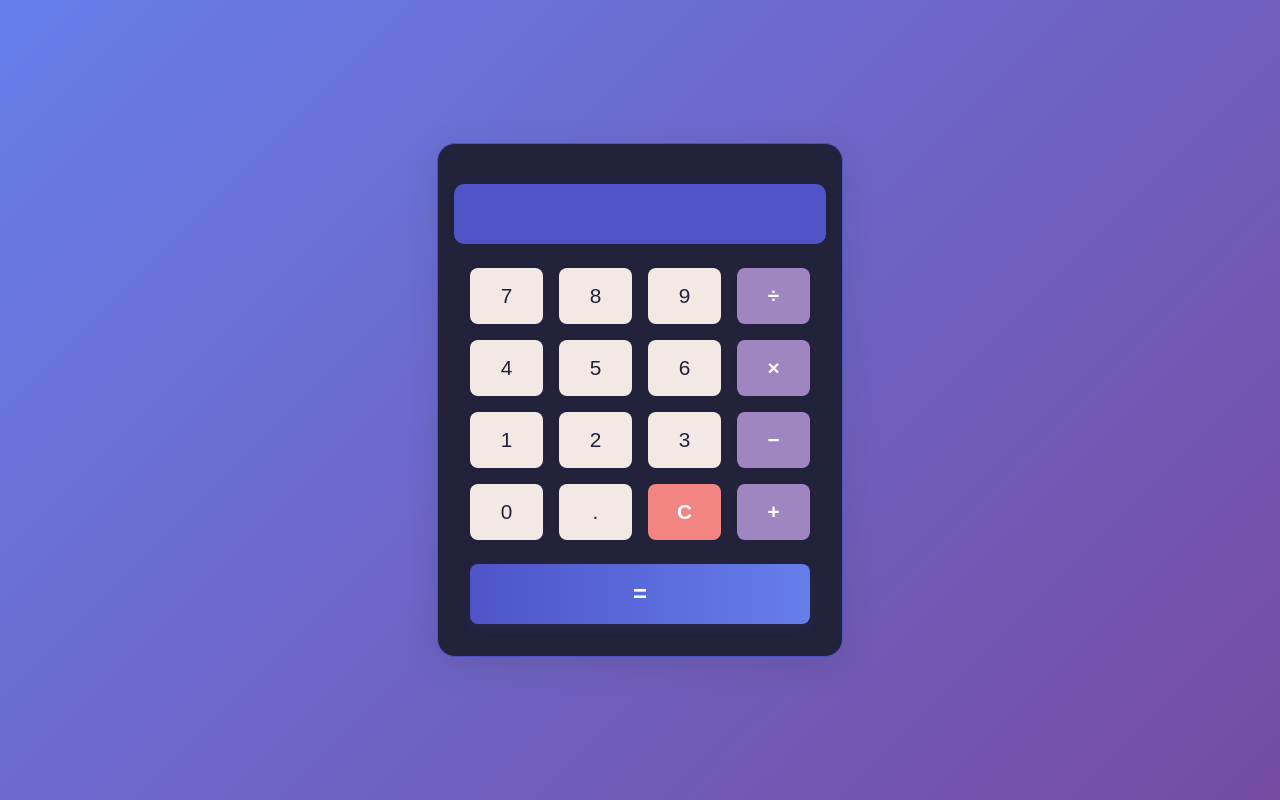
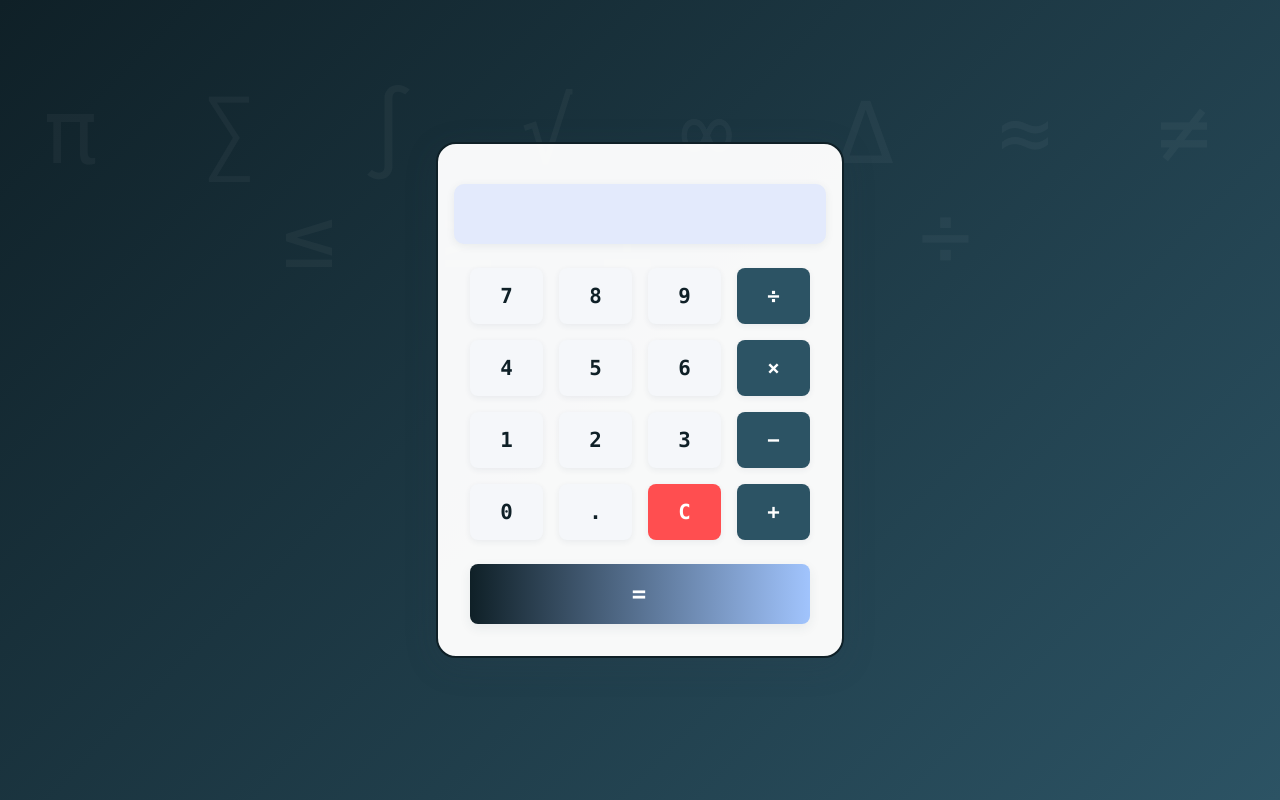
Before and after one commit to iamsagar2510/calculator, a plain HTML site: page index.html in a window 1280 px wide. Drawn offline with Linux system fonts and the light colour scheme.

Commit message:
Update calculator UI and logic

```diff
--- a/app.js
+++ b/app.js
@@ -2,14 +2,6 @@ const display = document.getElementById('display');
 const buttons = document.querySelectorAll('.btn');
 let currentInput = '';
 let resultDisplayed = false;
-
-const audio = new Audio('https://www.soundjay.com/buttons/sounds/button-16.mp3');
-audio.preload = 'auto';
-
-function playAudio() {
-    audio.currentTime = 0;
-    audio.play();
-}
 
 function updateDisplay(value) {
     display.value = value;
@@ -30,7 +22,6 @@ buttons.forEach(button => {
                     updateDisplay(evalResult);
                     currentInput = evalResult.toString();
                     resultDisplayed = true;
-                    playAudio();
                 }
             } catch {
                 updateDisplay('Error');
--- a/first.css
+++ b/first.css
@@ -4,20 +4,39 @@ body {
     display: flex;
     align-items: center;
     justify-content: center;
-    background: linear-gradient(135deg, #667eea 0%, #764ba2 100%);
-    font-family: 'Roboto', Arial, sans-serif;
+    background: linear-gradient(135deg, #0f2027 0%, #2c5364 100%);
+    font-family: 'JetBrains Mono', 'Fira Mono', 'Consolas', monospace;
+    /* Subtle math symbols background */
+    position: relative;
+}
+
+body::before {
+    content: "π ∑ ∫ √ ∞ ∆ ≈ ≠ ≤ ≥ ± × ÷";
+    position: fixed;
+    top: 10%;
+    left: 0;
+    width: 100vw;
+    font-size: 7vw;
+    color: rgba(255,255,255,0.04);
+    text-align: center;
+    letter-spacing: 2vw;
+    pointer-events: none;
+    user-select: none;
+    z-index: 0;
 }
 
 .calculator {
-    background: #22223b;
-    border-radius: 18px;
+    background: rgba(255,255,255,0.97);
+    border-radius: 20px;
     box-shadow: 0 8px 32px 0 rgba(44, 62, 80, 0.18);
     padding: 2.5rem 2rem 2rem 2rem;
     width: 340px;
     display: flex;
     flex-direction: column;
     align-items: center;
-    border: 1px solid #4e54c8;
+    border: 2px solid #0f2027;
+    position: relative;
+    z-index: 1;
 }
 
 .calculator-display {
@@ -25,15 +44,17 @@ body {
     height: 60px;
     border: none;
     border-radius: 10px;
-    background: #4e54c8;
+    background: #e3eafc;
     margin-bottom: 1.5rem;
-    font-size: 2.1rem;
+    font-size: 2.2rem;
     text-align: right;
     padding: 0 1rem;
     box-shadow: 0 2px 8px rgba(44, 62, 80, 0.08);
-    color: #fff;
+    color: #0f2027;
     letter-spacing: 1px;
-    font-weight: 600;
+    font-weight: 700;
+    font-family: inherit;
+    outline: none;
 }
 
 .calculator-buttons {
@@ -44,7 +65,7 @@ body {
 }
 
 .btn {
-    background: #f2e9e4;
+    background: #f5f7fa;
     border: none;
     border-radius: 8px;
     font-size: 1.3rem;
@@ -52,55 +73,57 @@ body {
     cursor: pointer;
     transition: background 0.2s, color 0.2s, box-shadow 0.2s;
     box-shadow: 0 2px 6px rgba(44, 62, 80, 0.07);
-    color: #22223b;
-    font-weight: 500;
+    color: #0f2027;
+    font-weight: 600;
+    font-family: inherit;
 }
 
 .btn:active {
-    background: #a3cef1;
-    color: #22223b;
+    background: #a1c4fd;
+    color: #0f2027;
 }
 
 .operator {
-    background: #9f86c0;
+    background: #2c5364;
     color: #fff;
     font-weight: bold;
 }
 
 .operator:active {
-    background: #5e60ce;
-    color: #fff;
+    background: #0f2027;
+    color: #a1c4fd;
 }
 
 .equal {
     grid-column: span 4;
-    background: linear-gradient(90deg, #4e54c8 0%, #667eea 100%);
+    background: linear-gradient(90deg, #0f2027 0%, #a1c4fd 100%);
     color: #fff;
     font-size: 1.5rem;
     font-weight: bold;
     margin-top: 0.5rem;
     padding: 1rem 0;
     border-radius: 8px;
-    box-shadow: 0 4px 12px rgba(76, 84, 200, 0.12);
+    box-shadow: 0 4px 12px rgba(44, 62, 80, 0.08);
+    letter-spacing: 2px;
 }
 
 .equal:active {
-    background: #22223b;
-    color: #fff;
+    background: #a1c4fd;
+    color: #0f2027;
 }
 
 #clear {
-    background: #f28482;
+    background: #ff4e50;
     color: #fff;
     font-weight: bold;
 }
 
 #clear:active {
-    background: #c9184a;
-    color: #fff;
+    background: #fff;
+    color: #ff4e50;
 }
 
 .btn:focus {
-    outline: 2px solid #4e54c8;
+    outline: 2px solid #2c5364;
     outline-offset: 2px;
 }
```
